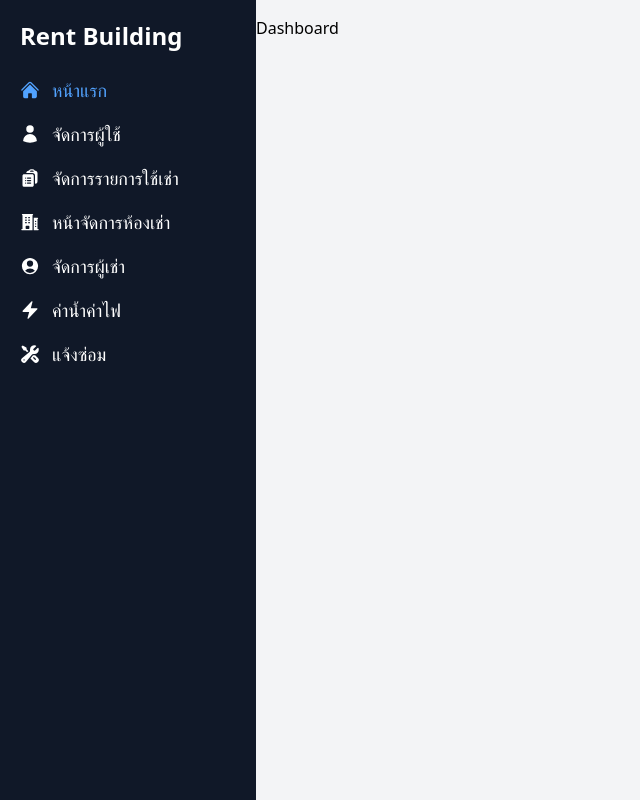
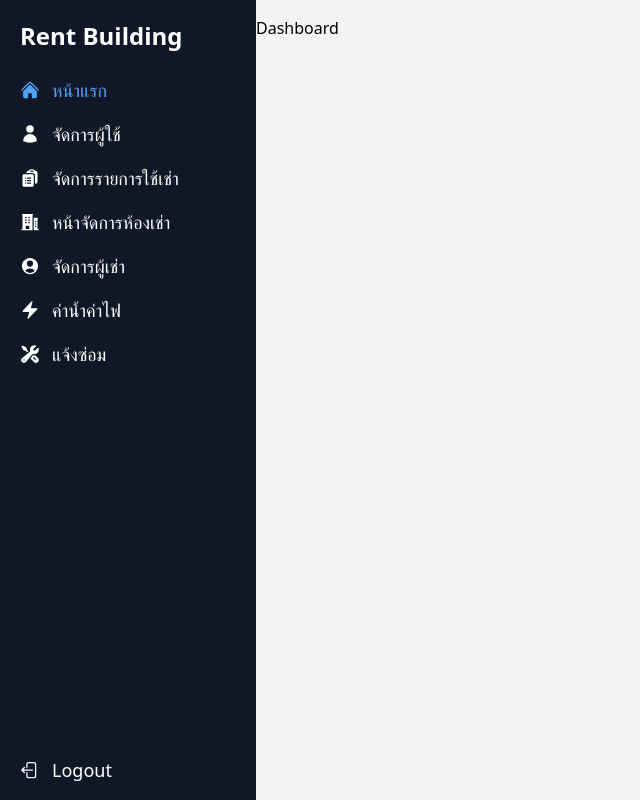
Before and after one commit to PakornPK/rent-building, a React (Vite) app: page / in a window 1280 px wide. Shown: the whole page, without its empty margins (0-640 px from the left). Built offline with nearby package versions, Linux system fonts and the light colour scheme.

Commit message:
add logout btn

```diff
--- a/src/components/Sidebar.jsx
+++ b/src/components/Sidebar.jsx
@@ -6,7 +6,8 @@ import {
   BuildingOffice2Icon,
   UserCircleIcon,
   WrenchScrewdriverIcon,
-  BoltIcon
+  BoltIcon,
+  ArrowLeftStartOnRectangleIcon
 } from '@heroicons/react/24/solid';
 import { NavLink } from 'react-router-dom'; // เปลี่ยนจาก 'react-router' เป็น 'react-router-dom'
 
@@ -123,6 +124,14 @@ const Sidebar = () => {
               </NavLink>
             </li>
           </ul>
+          <ul className='absolute bottom-0'>
+            <li li className='mb-4'>
+              <div className='flex items-center text-lg hover:text-blue-400'>
+                <ArrowLeftStartOnRectangleIcon className='h-5 w-5 mr-3' />
+                Logout
+              </div>
+            </li>
+          </ul>
         </nav>
       </div>
 
```
